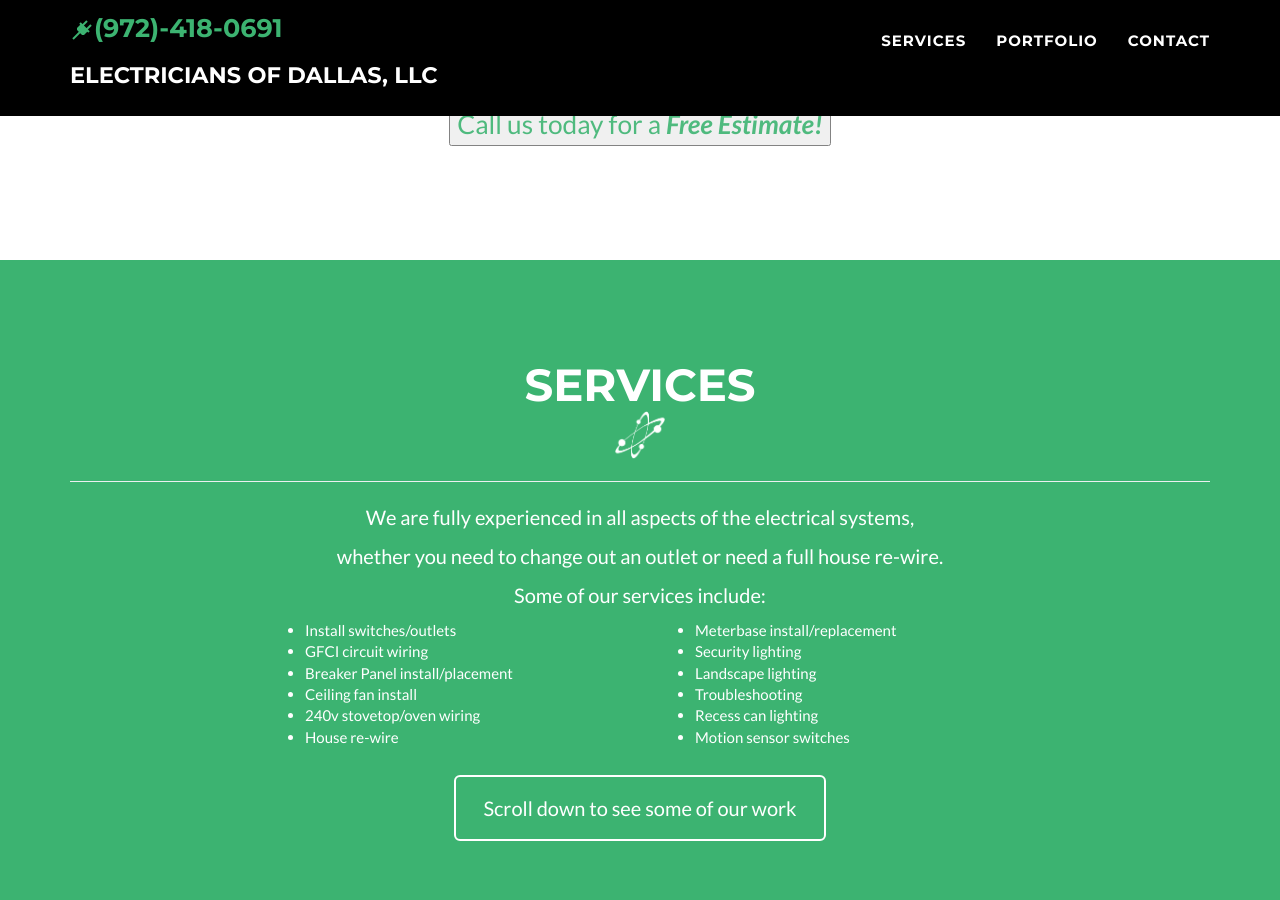
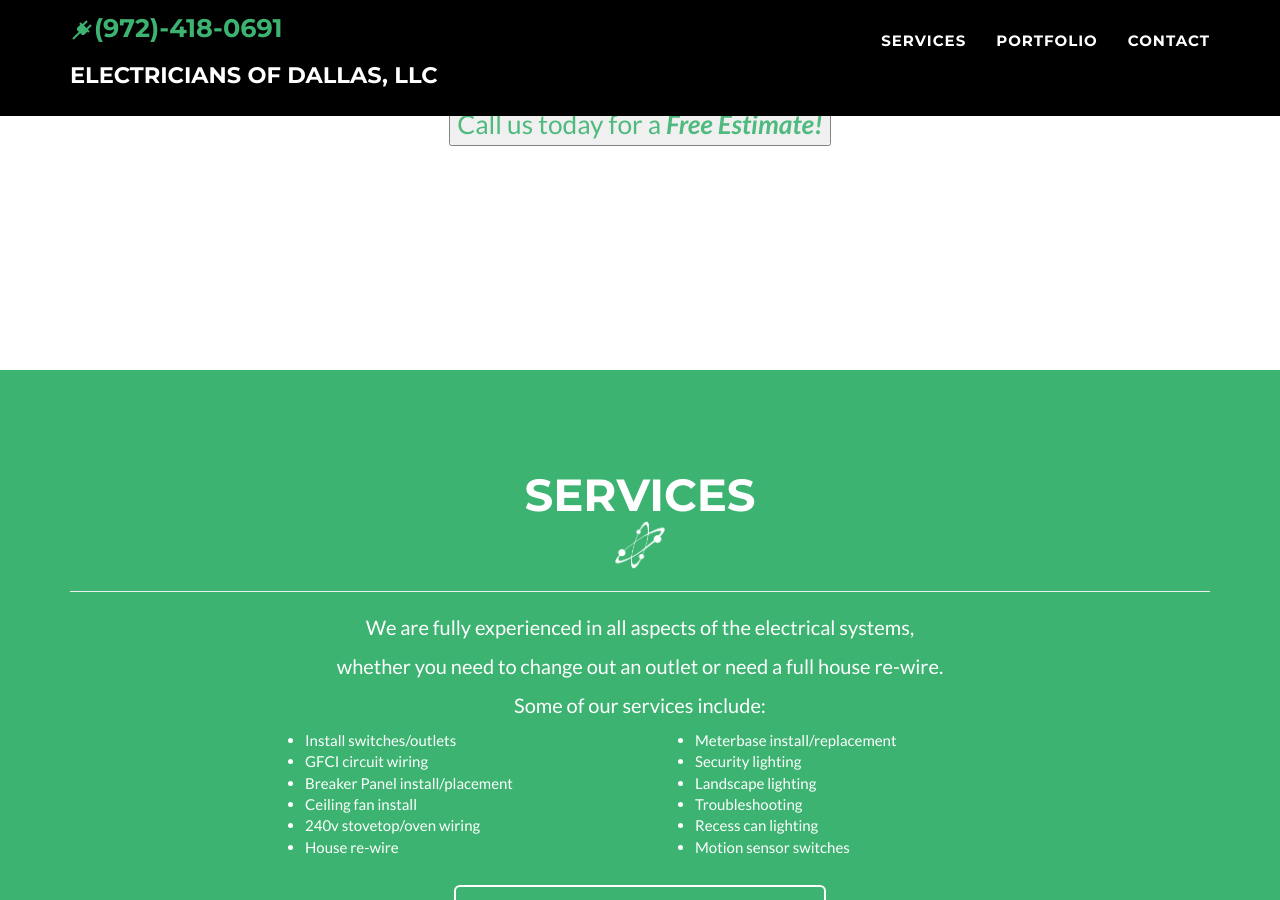
Before and after one commit to PenaV99/Electricians-of-Dallas, a Jekyll site: the page built from _posts/2014-07-18-project-1.markdown, in a window 1280 px wide and 900 px high, scrolled down 550 px. Built offline with Jekyll 4.4.1, drawn with Linux system fonts in a browser that asks for light colours.

Commit message:
Add margin to services section and edit height to header

```diff
--- a/_includes/css/main.css
+++ b/_includes/css/main.css
@@ -230,6 +230,7 @@
 }
 section {
     padding: 100px 0;
+    margin-top: 50px;
 }
 
 section h2 {
@@ -241,6 +242,7 @@
     color: #fff;
     background: #{{ site.color.primary}} ;
     font-size: 1em;
+    margin-top: 110px;
 }
 
 @media(max-width:767px) {
```
